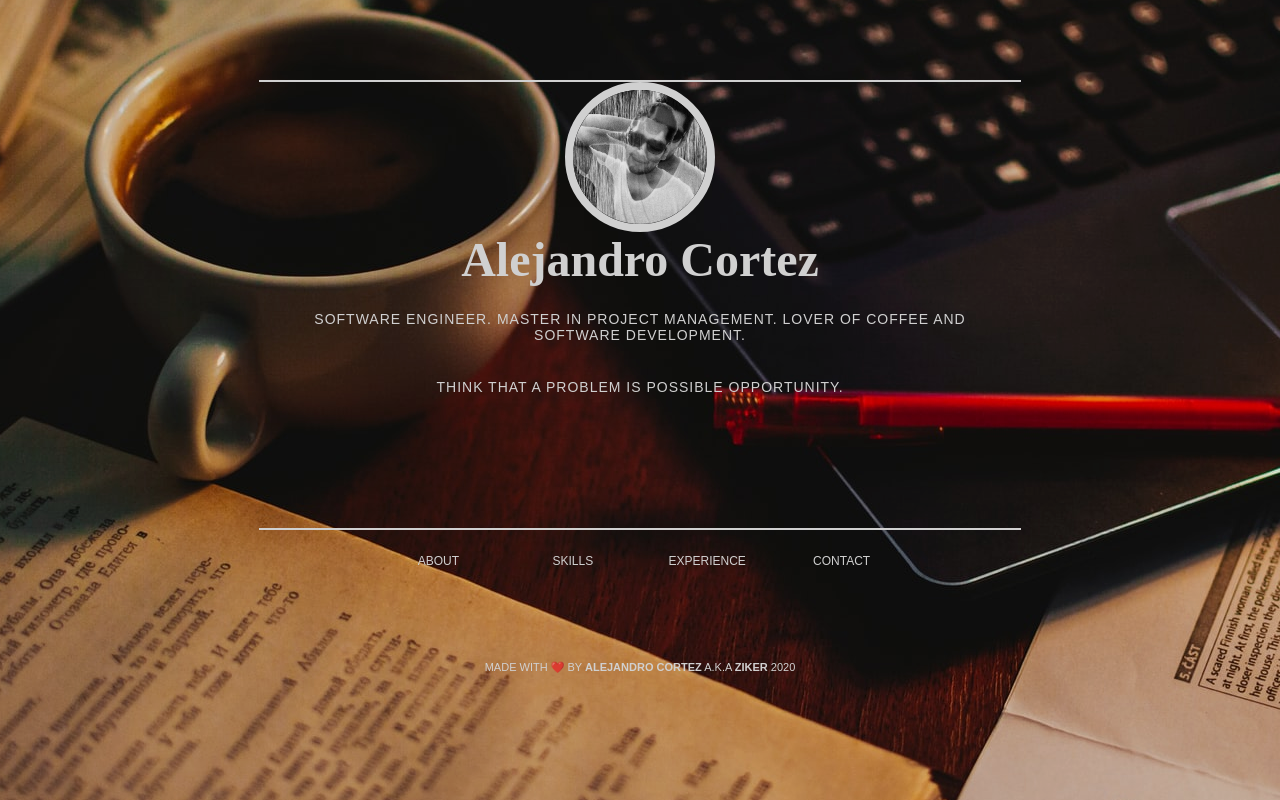
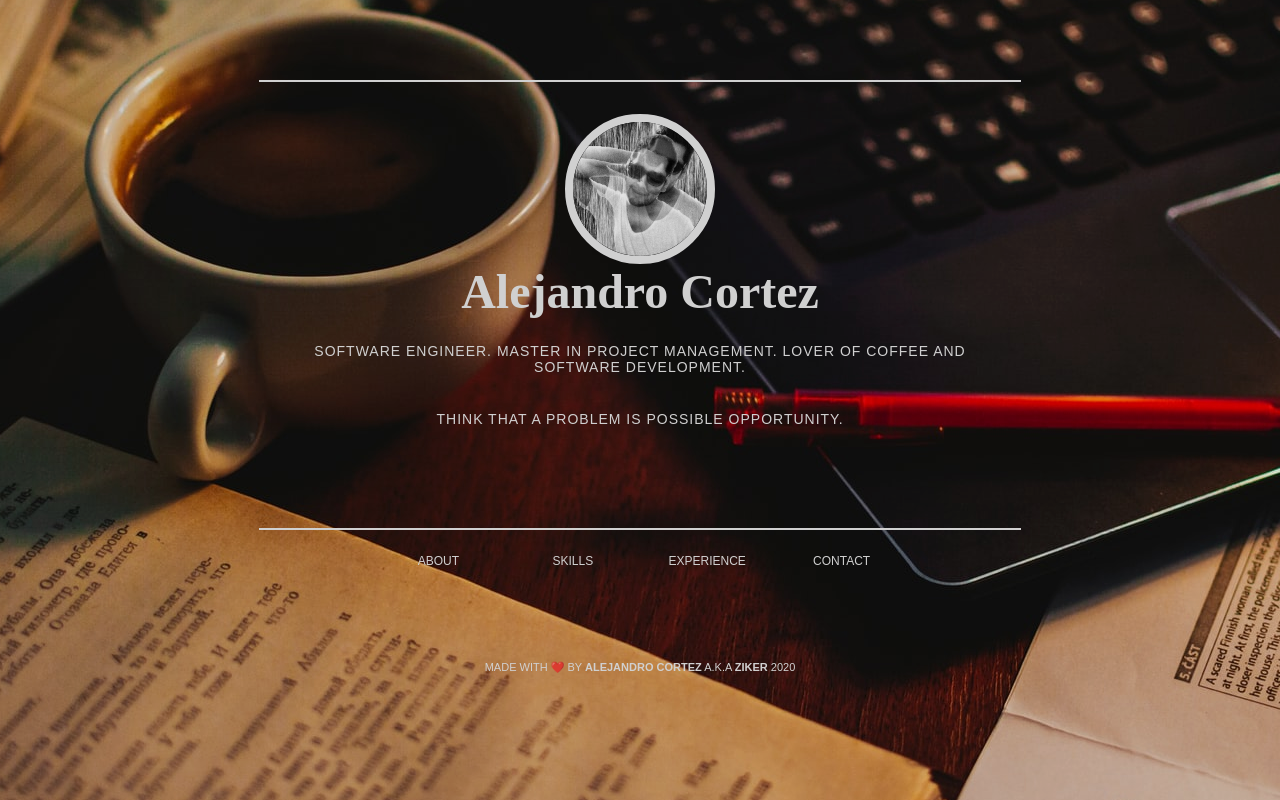
Before and after one commit to zikeron/portfolio, a React app: page / in a window 1280 px wide. Built offline with nearby package versions, Linux system fonts and the light colour scheme; a web font is replaced by a local one.

Commit message:
Fixed css margin-top in profile picture

```diff
--- a/src/components/Profile/profile.css
+++ b/src/components/Profile/profile.css
@@ -30,7 +30,7 @@
 .profile__container picture {
     display: flex;
     justify-content: center;
-    top: 32px;
+    margin-top: 32px;
 }
 
 .profile__img {
```
